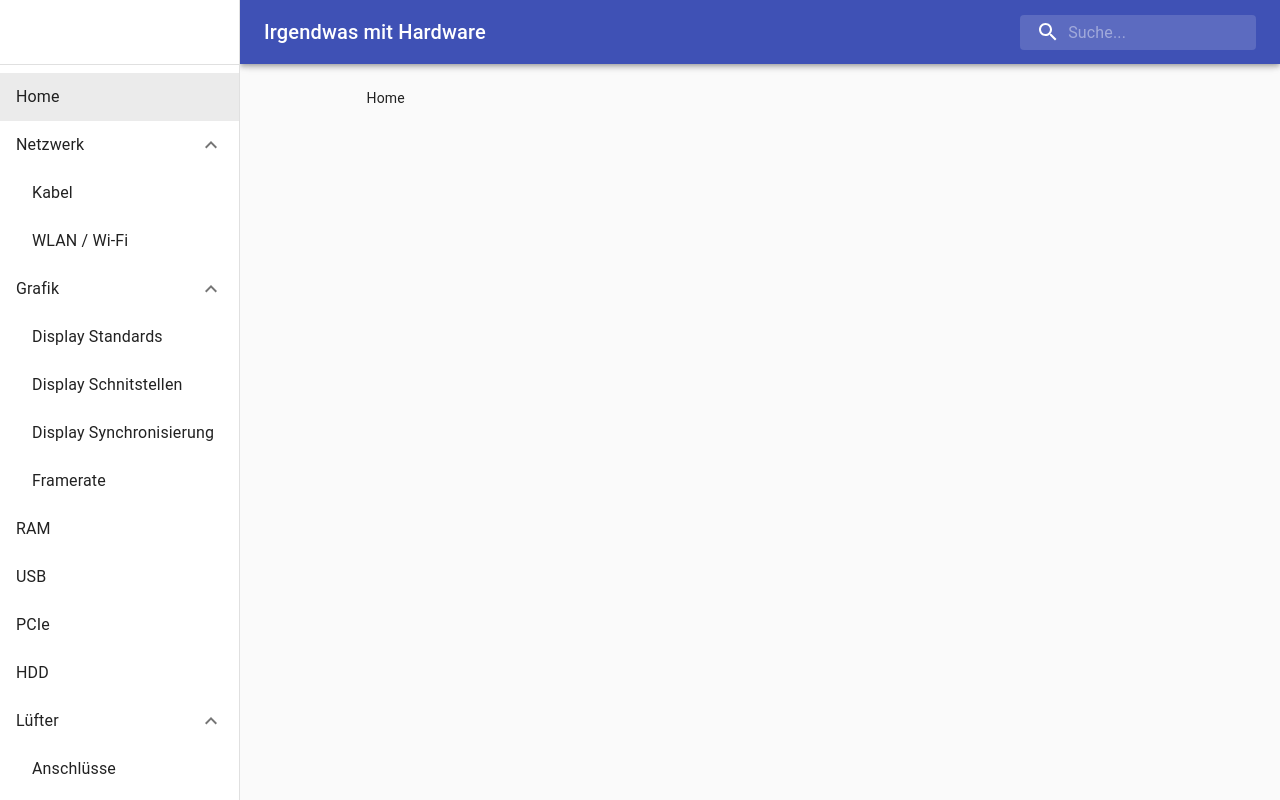
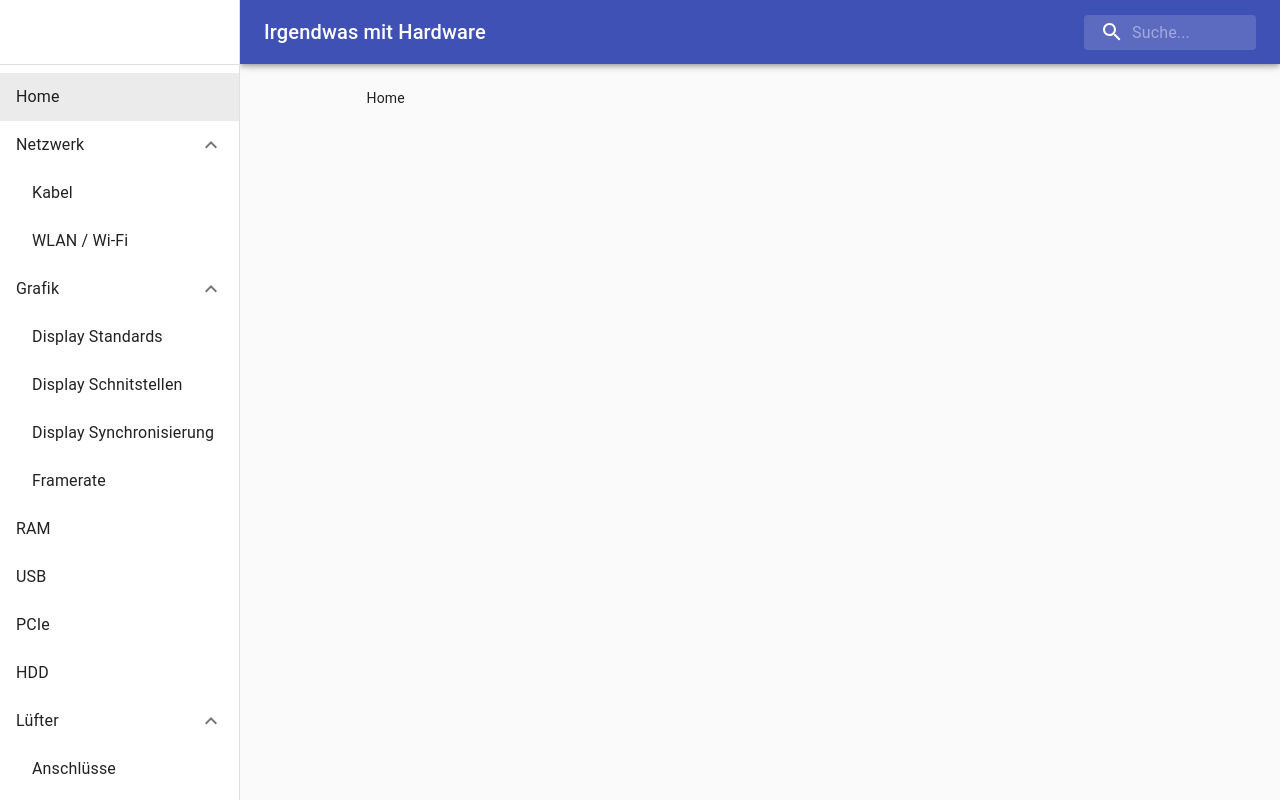
Before and after one commit to benneq/irgendwas-mit-hardware, a Gatsby site: page /home in a window 1280 px wide. Built offline with nearby package versions, Linux system fonts and the light colour scheme; Gatsby itself is replaced by a stand-in of ours.

Commit message:
search input better mobile experience

```diff
--- /dev/null
+++ b/src/components/header.tsx
@@ -0,0 +1,107 @@
+import React from 'react';
+import { AppBar, Toolbar, IconButton, Typography, makeStyles, useTheme, useMediaQuery } from '@material-ui/core';
+import { Menu as MenuIcon, Search as SearchIcon, ArrowBack as ArrowBackIcon } from '@material-ui/icons';
+import Search from './search/search';
+import HideOnScroll from './hideOnScroll';
+
+
+
+const drawerWidth = 240;
+
+const useStyles = makeStyles(theme => ({
+    appBar: {
+		[theme.breakpoints.up('sm')]: {
+			width: `calc(100% - ${drawerWidth}px)`,
+			marginLeft: drawerWidth,
+		},
+	},
+	menuButton: {
+		marginRight: theme.spacing(2),
+		[theme.breakpoints.up('sm')]: {
+			display: 'none',
+		},
+    },
+    arrowBackButton: {
+        marginRight: theme.spacing(1),
+    },
+	grow: {
+		flexGrow: 1,
+	},
+}));
+
+type Props = {
+    onMenuClick: () => void
+}
+
+const Header: React.FunctionComponent<Props> = (props) => {
+    const { onMenuClick } = props;
+    const classes = useStyles();
+    const theme = useTheme();
+    const isMobile = useMediaQuery(theme.breakpoints.down('xs'));
+    const [open, setOpen] = React.useState(false);
+
+    const handleDrawerToggle = () => {
+        onMenuClick();
+    };
+
+    const handleOpen = () => {
+		setOpen(true);
+    };
+
+    const handleClose = () => {
+        setOpen(false);
+    };
+
+    return (
+        <HideOnScroll>
+            <AppBar position="fixed" className={classes.appBar}>
+                <Toolbar>
+                    {!open &&
+                        <>
+                            <IconButton
+                                color="inherit"
+                                aria-label="open drawer"
+                                edge="start"
+                                onClick={handleDrawerToggle}
+                                className={classes.menuButton}
+                            >
+                                <MenuIcon />
+                            </IconButton>
+                            <Typography variant="h6" noWrap className={classes.grow}>
+                                Irgendwas mit Hardware
+                            </Typography>
+                        </>
+                    }
+
+                    {(!open && isMobile) &&
+                        <IconButton
+                            edge="end"
+                            aria-label="search"
+                            color="inherit"
+                            onClick={handleOpen}
+                        >
+                            <SearchIcon />
+                        </IconButton>
+                    }
+
+                    {(open && isMobile) &&
+                        <IconButton
+                            edge="start"
+                            color="inherit"
+                            className={classes.arrowBackButton}
+                            onClick={handleClose}
+                        >
+                            <ArrowBackIcon />
+                        </IconButton>
+                    }
+
+                    {(open || !isMobile) &&
+                        <Search autofocus={isMobile} onSubmit={handleClose} />
+                    }
+                </Toolbar>
+            </AppBar>
+        </HideOnScroll>
+    );
+};
+
+export default Header;
--- a/src/components/layout.tsx
+++ b/src/components/layout.tsx
@@ -1,12 +1,11 @@
 import React, { useEffect } from 'react'
 import { PageProps } from 'gatsby';
-import { makeStyles, CssBaseline, useTheme, useMediaQuery, AppBar, Toolbar, IconButton, Typography, Drawer, Fab } from '@material-ui/core';
-import { Menu as MenuIcon, KeyboardArrowUp as KeyboardArrowUpIcon } from '@material-ui/icons';
+import { makeStyles, CssBaseline, useTheme, useMediaQuery, Drawer, Fab } from '@material-ui/core';
+import { KeyboardArrowUp as KeyboardArrowUpIcon } from '@material-ui/icons';
 import Navigation from './navigation';
-import HideOnScroll from './hideOnScroll';
 import ScrollTop from './scrollTop';
 import SEO from './seo';
-import Search from './search/search';
+import Header from './header';
 
 
 
@@ -23,23 +22,8 @@ const useStyles = makeStyles(theme => ({
 			flexShrink: 0,
 		},
 	},
-	appBar: {
-		[theme.breakpoints.up('sm')]: {
-			width: `calc(100% - ${drawerWidth}px)`,
-			marginLeft: drawerWidth,
-		},
-	},
-	menuButton: {
-		marginRight: theme.spacing(2),
-		[theme.breakpoints.up('sm')]: {
-			display: 'none',
-		},
-	},
 	// necessary for content to be below app bar
 	toolbar: theme.mixins.toolbar,
-	grow: {
-		flexGrow: 1,
-	},
 	drawerPaper: {
 		width: drawerWidth,
 	},
@@ -77,25 +61,7 @@ const Layout: React.FunctionComponent<PageProps<object, { frontmatter?: {[key: s
         <div className={classes.root}>
 			<CssBaseline />
 			<SEO title={pageContext.frontmatter?.title} />
-			<HideOnScroll>
-				<AppBar position="fixed" className={classes.appBar}>
-					<Toolbar>
-						<IconButton
-							color="inherit"
-							aria-label="open drawer"
-							edge="start"
-							onClick={handleDrawerToggle}
-							className={classes.menuButton}
-						>
-							<MenuIcon />
-						</IconButton>
-						<Typography variant="h6" noWrap className={classes.grow}>
-							Irgendwas mit Hardware
-            			</Typography>
-						<Search />
-					</Toolbar>
-				</AppBar>
-			</HideOnScroll>
+			<Header onMenuClick={handleDrawerToggle} />
 			<nav className={classes.drawer}>
 				<Drawer
 					variant={isMobile ? "temporary" : "permanent"}
--- a/src/components/search/search.tsx
+++ b/src/components/search/search.tsx
@@ -1,66 +1,101 @@
-import React from 'react';
-import { IconButton, Drawer, Toolbar, useTheme, useMediaQuery } from '@material-ui/core';
-import { Search as SearchIcon, ArrowBack as ArrowBackIcon } from '@material-ui/icons';
+import React, { useRef } from 'react';
+import { makeStyles, fade, TextField, InputAdornment } from '@material-ui/core';
+import { Search as SearchIcon } from '@material-ui/icons';
 import { navigate } from 'gatsby';
-import SearchInput from './searchInput';
 
 
 
-const Search: React.FunctionComponent = () => {
-	const theme = useTheme();
-	const isMobile = useMediaQuery(theme.breakpoints.down('xs'));
-	const [inputValue, setInputValue] = React.useState('');
-	const [open, setOpen] = React.useState(false);
+const useStyles = makeStyles(theme => ({
+	search: {
+		position: 'relative',
+		borderRadius: theme.shape.borderRadius,
+		backgroundColor: fade(theme.palette.common.white, 0.15),
+		'&:hover': {
+			backgroundColor: fade(theme.palette.common.white, 0.25),
+		},
+		marginLeft: 0,
+		width: '100%',
+		[theme.breakpoints.up('sm')]: {
+			marginLeft: theme.spacing(1),
+			width: 'auto',
+		},
+	},
+	inputRoot: {
+		color: 'inherit',
+		paddingLeft: theme.spacing(2),
+		paddingRight: theme.spacing(1),
+	},
+	inputInput: {
+		caretColor: 'inherit',
+		padding: theme.spacing(1, 1, 1, 0),
+		transition: theme.transitions.create('width'),
+		width: '100%',
+		[theme.breakpoints.up('sm')]: {
+			width: '12ch',
+			'&:focus': {
+				width: '20ch',
+			},
+		},
+	},
+}));
 
-	const handleDrawerOpen = () => {
-		setOpen(true);
+type Props = {
+	autofocus: boolean
+	onSubmit: () => void
+}
+
+const Search: React.FunctionComponent<Props> = (props) => {
+	const { autofocus, onSubmit } = props;
+	const classes = useStyles();
+	const [value, setValue] = React.useState('');
+	const inputEl = useRef(null);
+
+	const handleValueChange = (e: React.ChangeEvent<HTMLInputElement>) => {
+		setValue(e.target.value);
 	};
 
-	const handleDrawerClose = () => {
-		setOpen(false);
-	};
+	const handleKeyDown = (e: React.KeyboardEvent<HTMLInputElement>) => {
+		switch(e.key) {
+			case 'Enter':
+				clear();
+				if(value) {
+					navigate(`/search?${new URLSearchParams({q: value}).toString()}`);
+				}
+				break;
 
-	const handleInputValueChange = (val: string) => {
-		setInputValue(val);
-	};
-
-	const handleSubmit = () => {
-		setOpen(false);
-		if(inputValue) {
-			navigate(`/search?${new URLSearchParams({q: inputValue}).toString()}`);
+			case 'Escape':
+				inputEl.current.blur();
+				break;
 		}
 	};
 
+	const clear = () => {
+		onSubmit();
+		setValue('');
+	};
+
 	return (
-		<>
-			<Drawer
-				anchor="top"
-				open={isMobile && open}
-				onClose={handleDrawerClose}
-			>
-				<Toolbar>
-					<IconButton
-						edge="start"
-						onClick={handleDrawerClose}
-					>
-						<ArrowBackIcon />
-					</IconButton>
-					<SearchInput
-						value={inputValue}
-						onChange={handleInputValueChange}
-						onSubmit={handleSubmit}
-					/>
-					<IconButton edge="end" onClick={handleSubmit}>
+		<TextField
+			className={classes.search}
+			placeholder="Suche..."
+			value={value}
+			onChange={handleValueChange}
+			onKeyDown={handleKeyDown}
+			onBlur={clear}
+			inputRef={inputEl}
+			autoFocus={autofocus}
+			InputProps={{
+				disableUnderline: true,
+				classes: {
+					root: classes.inputRoot,
+					input: classes.inputInput
+				},
+				startAdornment:
+					<InputAdornment position="start">
 						<SearchIcon />
-					</IconButton>
-				</Toolbar>
-			</Drawer>
-
-			{isMobile
-				? <IconButton edge="end" aria-label="search" color="inherit" onClick={handleDrawerOpen}><SearchIcon /></IconButton>
-                : <SearchInput value={inputValue} onChange={handleInputValueChange} onSubmit={handleSubmit} showSearchIcon />
-			}
-		</>
+					</InputAdornment>
+			}}
+		/>
 	);
 };
 
--- a/src/components/search/searchInput.tsx
+++ /dev/null
@@ -1,86 +0,0 @@
-import React from 'react';
-import { TextField, makeStyles, fade, InputAdornment } from '@material-ui/core';
-import { Search as SearchIcon} from '@material-ui/icons';
-
-
-
-const useStyles = makeStyles(theme => ({
-	search: {
-		position: 'relative',
-		borderRadius: theme.shape.borderRadius,
-		backgroundColor: fade(theme.palette.common.white, 0.15),
-		'&:hover': {
-			backgroundColor: fade(theme.palette.common.white, 0.25),
-		},
-		marginLeft: 0,
-		// paddingLeft: theme.spacing(2),
-		// paddingRight: theme.spacing(1),
-		width: '100%',
-		[theme.breakpoints.up('sm')]: {
-			marginLeft: theme.spacing(1),
-			width: 'auto',
-		},
-	},
-	inputRoot: {
-		color: 'inherit',
-		paddingLeft: theme.spacing(2),
-		// paddingRight: theme.spacing(1),
-	},
-	inputInput: {
-		padding: theme.spacing(1, 1, 1, 0),
-		transition: theme.transitions.create('width'),
-		width: '100%',
-		[theme.breakpoints.up('sm')]: {
-			// width: '12ch',
-			// '&:focus': {
-			// 	width: '20ch',
-			// },
-			width: '20ch'
-		},
-	},
-}));
-
-type Props = {
-    value: string
-    onChange: (val: string) => void
-    onSubmit: () => void
-    showSearchIcon?: boolean
-}
-
-const SearchInput: React.FunctionComponent<Props> = (props) => {
-    const { value, onChange, onSubmit, showSearchIcon } = props;
-	const classes = useStyles();
-
-	const handleChange = (e: React.ChangeEvent<HTMLInputElement>) => {
-		onChange(e.target.value);
-	};
-
-	const handleKeyDown = (e: React.KeyboardEvent<HTMLInputElement>) => {
-		if(e.key === 'Enter') {
-			onSubmit();
-		}
-	};
-
-	return (
-		<TextField
-			className={classes.search}
-			placeholder="Suche..."
-			value={value}
-			onChange={handleChange}
-			onKeyDown={handleKeyDown}
-			InputProps={{
-				disableUnderline: true,
-				classes: {
-					root: classes.inputRoot,
-					input: classes.inputInput
-				},
-				startAdornment: showSearchIcon &&
-					<InputAdornment position="start">
-						<SearchIcon />
-					</InputAdornment>
-			}}
-		/>
-	);
-};
-
-export default SearchInput;
```
